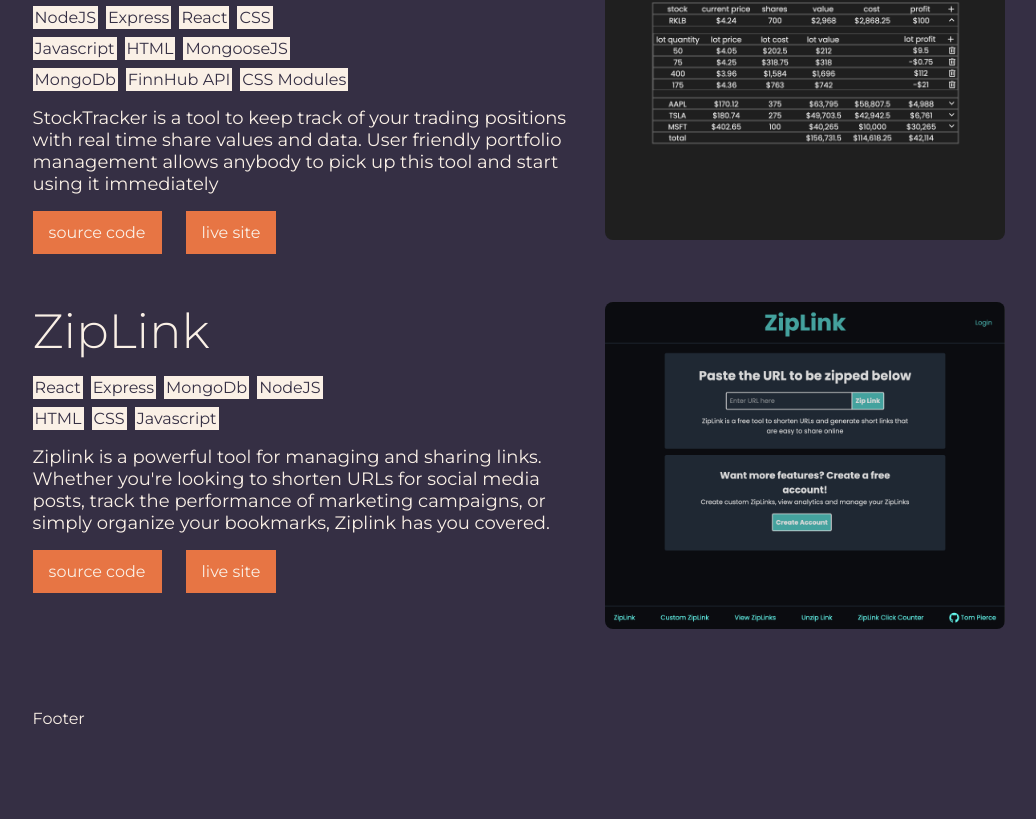
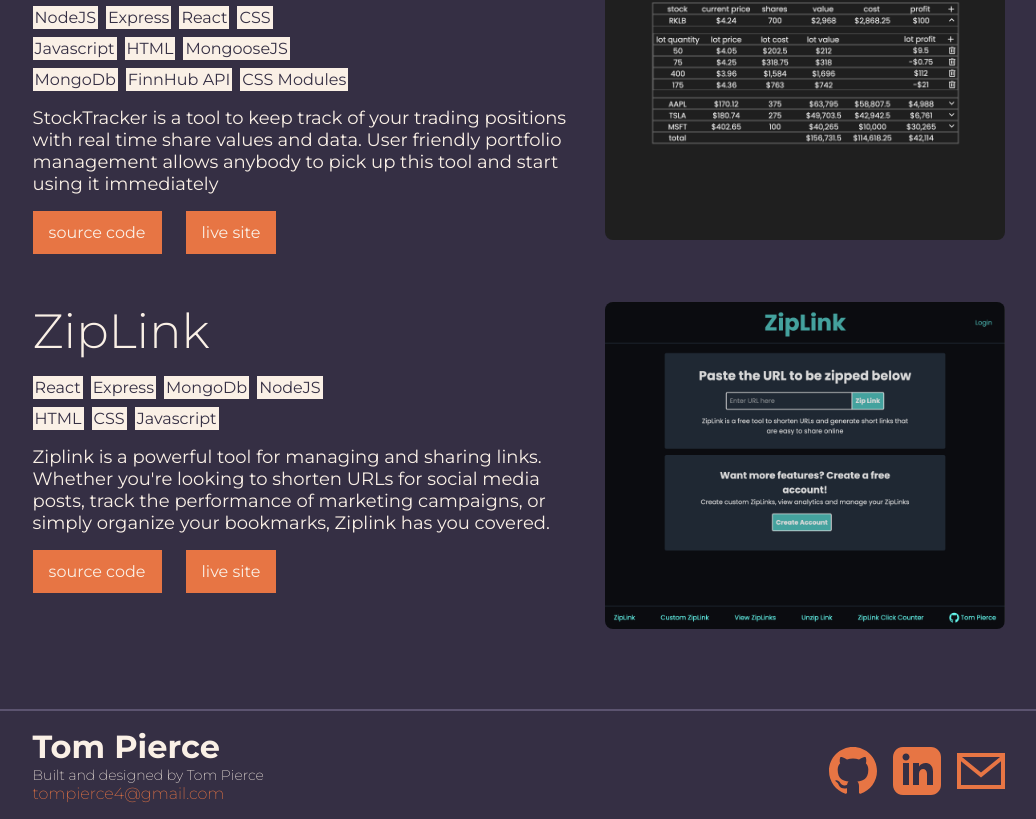
Before and after one commit to Tom-Pierce/portfolio, a React (Vite) app: page / in a window 1280 px wide. Shown: the part 1559-2378 px from the top of the page, without its empty margins (121-1157 px from the left). Before the commit the page ends 2287 px from the top, so only its background shows below. Built offline with nearby package versions, Linux system fonts and the light colour scheme.

Commit message:
create foot and styles

```diff
--- a/src/App.jsx
+++ b/src/App.jsx
@@ -22,12 +22,14 @@ function App() {
 
   return (
     <ThemeContext.Provider value={{ theme, setTheme }}>
-      <div style={{ height: "100vh" }}>
-        <Header />
-        <Intro />
+      <div style={{ padding: "0 12%" }}>
+        <div style={{ height: "100vh" }}>
+          <Header />
+          <Intro />
+        </div>
+        <AboutMe />
+        <Projects />
       </div>
-      <AboutMe />
-      <Projects />
       <Footer />
     </ThemeContext.Provider>
   );
--- a/src/components/Footer.jsx
+++ b/src/components/Footer.jsx
@@ -1,4 +1,16 @@
+import styles from "../css/Footer.module.css";
+import Socials from "./Socials";
+
 const Footer = () => {
-  return <footer>Footer</footer>;
+  return (
+    <footer className={styles.footer}>
+      <div className={styles.description}>
+        <h2 className={styles.name}>Tom Pierce</h2>
+        <p>Built and designed by Tom Pierce</p>
+        <a href="mailto:tompierce4@gmail.com">tompierce4@gmail.com</a>
+      </div>
+      <Socials />
+    </footer>
+  );
 };
 export default Footer;
--- /dev/null
+++ b/src/css/Footer.module.css
@@ -0,0 +1,22 @@
+.footer {
+  border-top: 2px solid var(--primary);
+  padding: 1rem 12%;
+  display: flex;
+}
+
+.description {
+  margin-right: auto;
+}
+
+.name {
+  font-size: 2rem;
+}
+
+.description p {
+  font-weight: 200;
+  font-size: 0.875rem;
+}
+
+.description a {
+  font-weight: 200;
+}
--- a/src/css/index.css
+++ b/src/css/index.css
@@ -16,7 +16,6 @@
 
 body {
   font-family: "Montserrat", sans-serif;
-  padding: 0 12%;
   background-color: var(--background);
   color: var(--text);
 }
```
